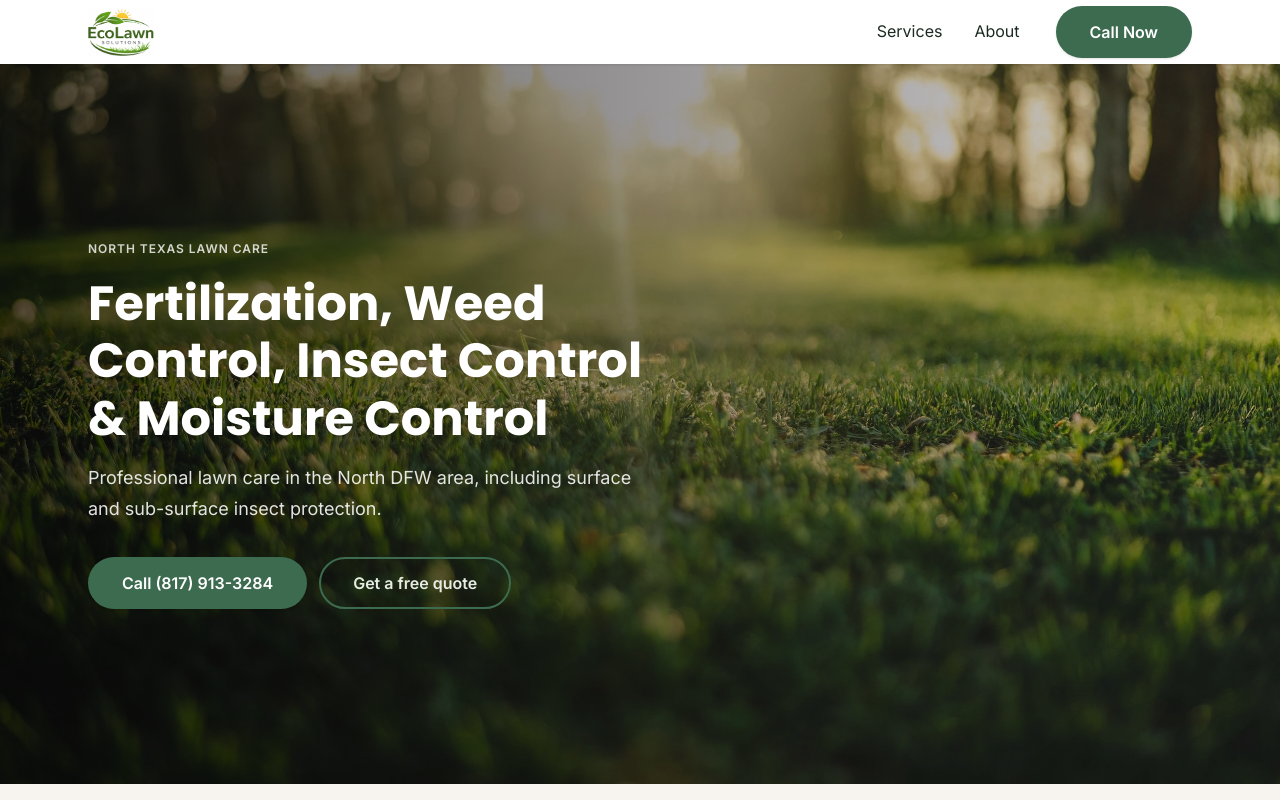
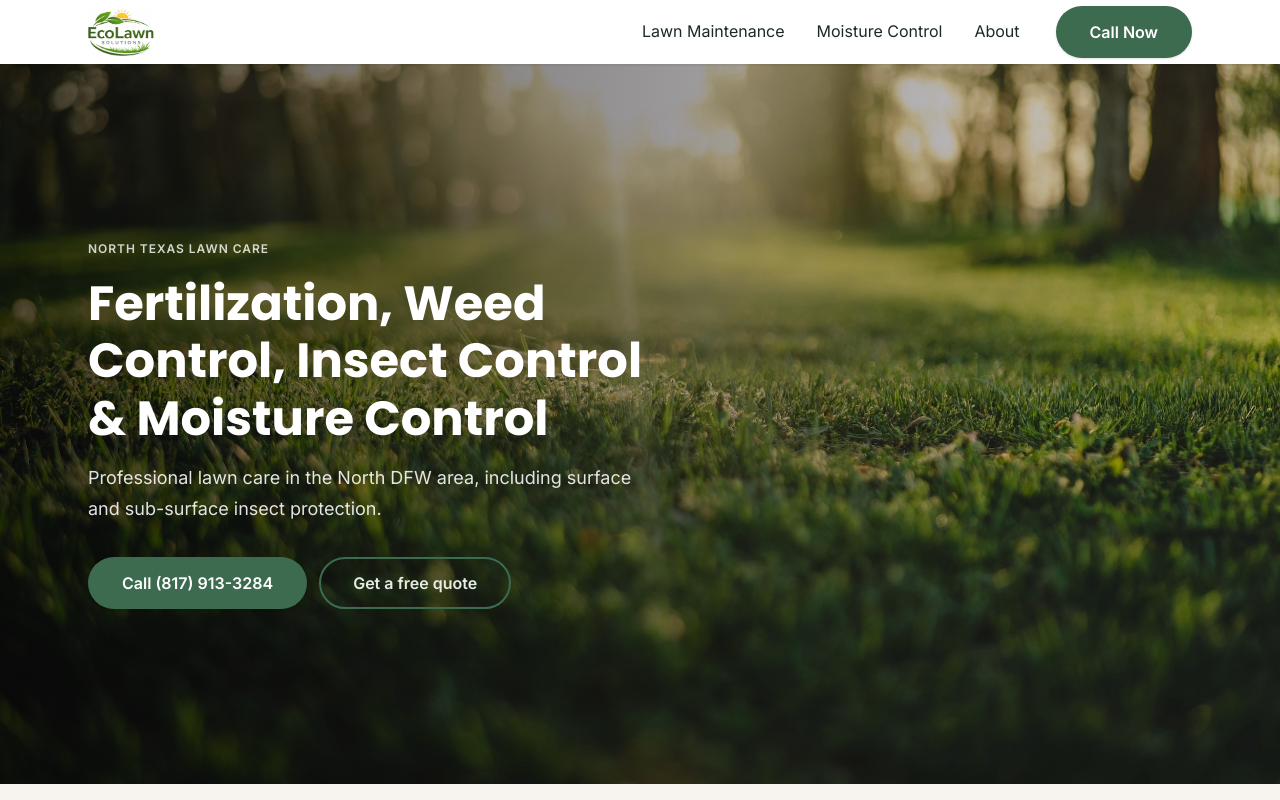
Before and after one commit to mazenswar/ecolawn, a Next.js app: page / in a window 1280 px wide. Shown: the top 800 px of the page. Built offline with nearby package versions, Linux system fonts and the light colour scheme.

Commit message:
v1.0.5 navbar update

```diff
--- a/src/app/components/footer/Footer.js
+++ b/src/app/components/footer/Footer.js
@@ -24,7 +24,8 @@ const inclusion = null;
 const quickLinks = {
 	heading: "Quick Links",
 	links: [
-		{ label: "Services", href: "#services" },
+		{ label: "Lawn Maintenance", href: "#services" },
+		{ label: "Moisture Control", href: "#moisture-control" },
 		{ label: "About", href: "#about" },
 	],
 };
--- a/src/app/components/nav/Nav.js
+++ b/src/app/components/nav/Nav.js
@@ -19,8 +19,12 @@ const logo = {
 
 const links = [
 	{
-		label: "Services",
+		label: "Lawn Maintenance",
 		href: "#services",
+	},
+	{
+		label: "Moisture Control",
+		href: "#moisture-control",
 	},
 	{
 		label: "About",
```
